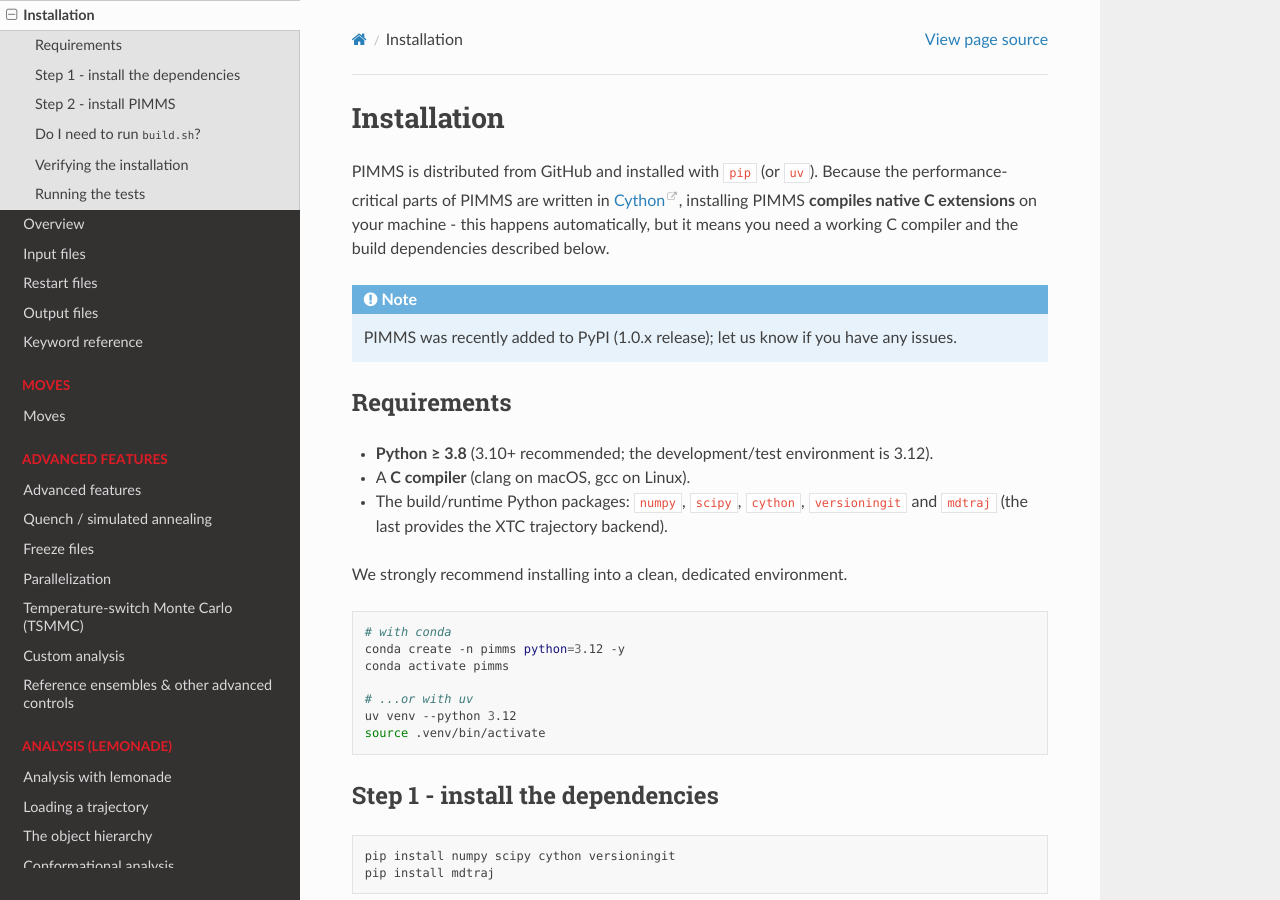
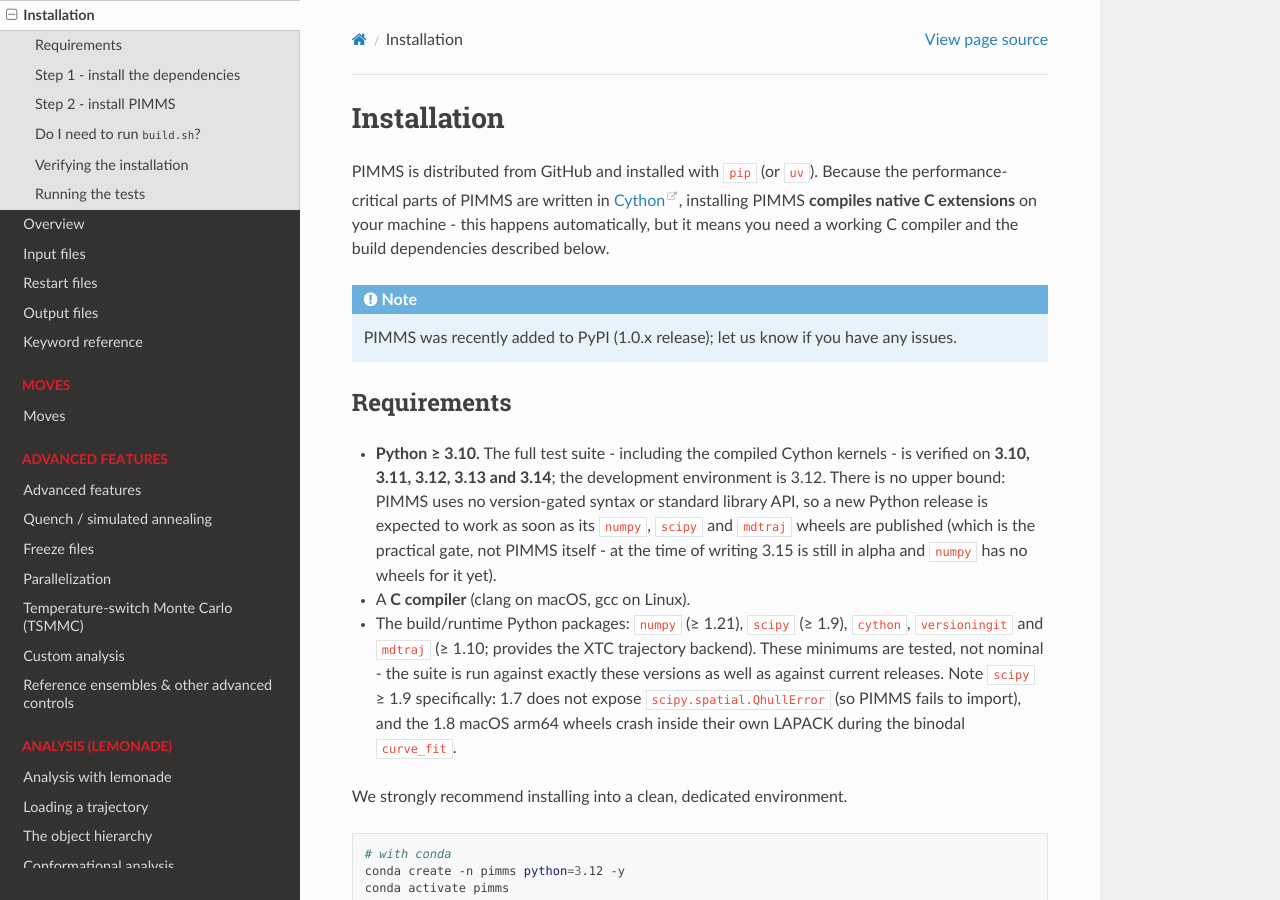
Before and after one commit to holehouse-lab/PIMMS, a Sphinx documentation site: the page built from docs/installation.rst, in a window 1280 px wide and 900 px high. Built offline with Sphinx 7.4.7 and the Read the Docs theme 3.1.0, drawn with Linux system fonts in a browser that asks for light colours; the version number could not be read and is left out.

Commit message:
Update for pimms 1.0.6 that has improved python and versioning support

```diff
--- a/docs/installation.rst
+++ b/docs/installation.rst
@@ -17,10 +17,19 @@
 Requirements
 ============
 
-* **Python ≥ 3.8** (3.10+ recommended; the development/test environment is 3.12).
+* **Python ≥ 3.10.** The full test suite - including the compiled Cython kernels - is
+  verified on **3.10, 3.11, 3.12, 3.13 and 3.14**; the development environment is 3.12.
+  There is no upper bound: PIMMS uses no version-gated syntax or standard library API,
+  so a new Python release is expected to work as soon as its ``numpy``, ``scipy`` and
+  ``mdtraj`` wheels are published (which is the practical gate, not PIMMS itself - at
+  the time of writing 3.15 is still in alpha and ``numpy`` has no wheels for it yet).
 * A **C compiler** (clang on macOS, gcc on Linux).
-* The build/runtime Python packages: ``numpy``, ``scipy``, ``cython``,
-  ``versioningit`` and ``mdtraj`` (the last provides the XTC trajectory backend).
+* The build/runtime Python packages: ``numpy`` (≥ 1.21), ``scipy`` (≥ 1.9), ``cython``,
+  ``versioningit`` and ``mdtraj`` (≥ 1.10; provides the XTC trajectory backend). These
+  minimums are tested, not nominal - the suite is run against exactly these versions as
+  well as against current releases. Note ``scipy`` ≥ 1.9 specifically: 1.7 does not
+  expose ``scipy.spatial.QhullError`` (so PIMMS fails to import), and the 1.8 macOS
+  arm64 wheels crash inside their own LAPACK during the binodal ``curve_fit``.
 
 We strongly recommend installing into a clean, dedicated environment.
 
```
Also changed, not shown: README.md (+2 -2 lines), changelog.md (+14 -0 lines), pyproject.toml (+27 -6 lines), 2 other files.
